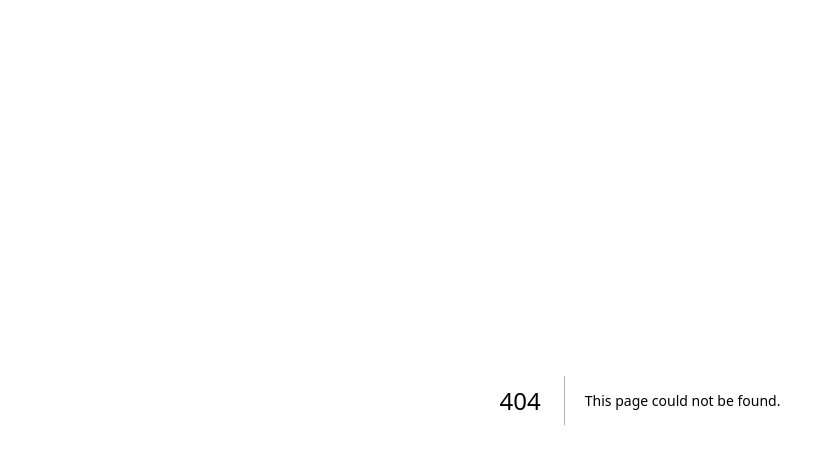
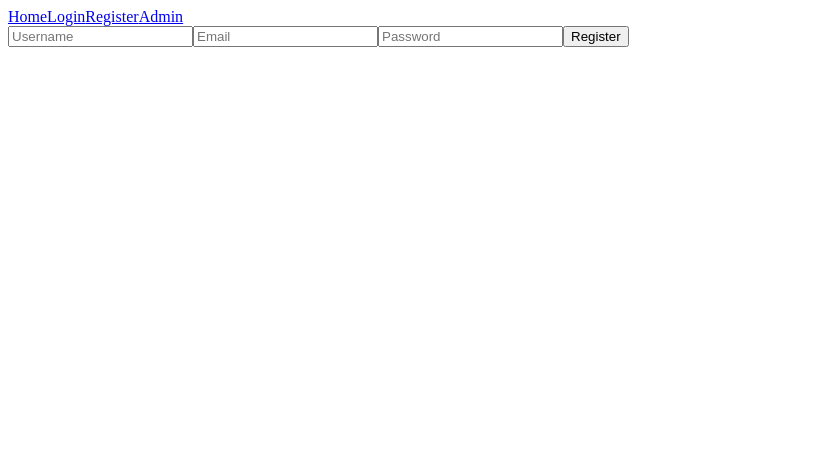
Before and after one commit to nusratalam123/quiz-app-frontend, a Next.js app: page /register in a window 1280 px wide. Before the commit this address had no page. Shown: the top 464 px of the page, without its empty margins (0-835 px from the left). Built offline with nearby package versions, Linux system fonts and the light colour scheme.

Commit message:
add the home page ,login and register Page -home page -login page -navbar -register page

```diff
--- /dev/null
+++ b/component/Navbar.tsx
@@ -0,0 +1,14 @@
+import Link from "next/link";
+
+const Navbar = () => {
+  return (
+    <nav>
+      <Link href="/">Home</Link>
+      <Link href="/login">Login</Link>
+      <Link href="/register">Register</Link>
+      <Link href="/admin">Admin</Link>
+    </nav>
+  );
+};
+
+export default Navbar;
--- /dev/null
+++ b/pages/register.tsx
@@ -0,0 +1,57 @@
+import { useState } from "react";
+import axios from "axios";
+import { useRouter } from "next/router";
+import Navbar from "../component/Navbar";
+
+const Register = () => {
+  const [username, setUsername] = useState("");
+  const [email, setEmail] = useState("");
+  const [password, setPassword] = useState("");
+  const router = useRouter();
+
+  const handleSubmit = async (e: React.FormEvent) => {
+    e.preventDefault();
+    try {
+      await axios.post("http://localhost:7000/api/auth/register", {
+        username,
+        email,
+        password,
+      });
+      router.push("/login");
+    } catch (err) {
+      console.error(err);
+    }
+  };
+
+  return (
+    <div>
+      <Navbar />
+      <form onSubmit={handleSubmit}>
+        <input
+          type="text"
+          placeholder="Username"
+          value={username}
+          onChange={(e) => setUsername(e.target.value)}
+          required
+        />
+        <input
+          type="email"
+          placeholder="Email"
+          value={email}
+          onChange={(e) => setEmail(e.target.value)}
+          required
+        />
+        <input
+          type="password"
+          placeholder="Password"
+          value={password}
+          onChange={(e) => setPassword(e.target.value)}
+          required
+        />
+        <button type="submit">Register</button>
+      </form>
+    </div>
+  );
+};
+
+export default Register;
```
Also changed, not shown: pages/login.tsx (added, +49 -0 lines).
